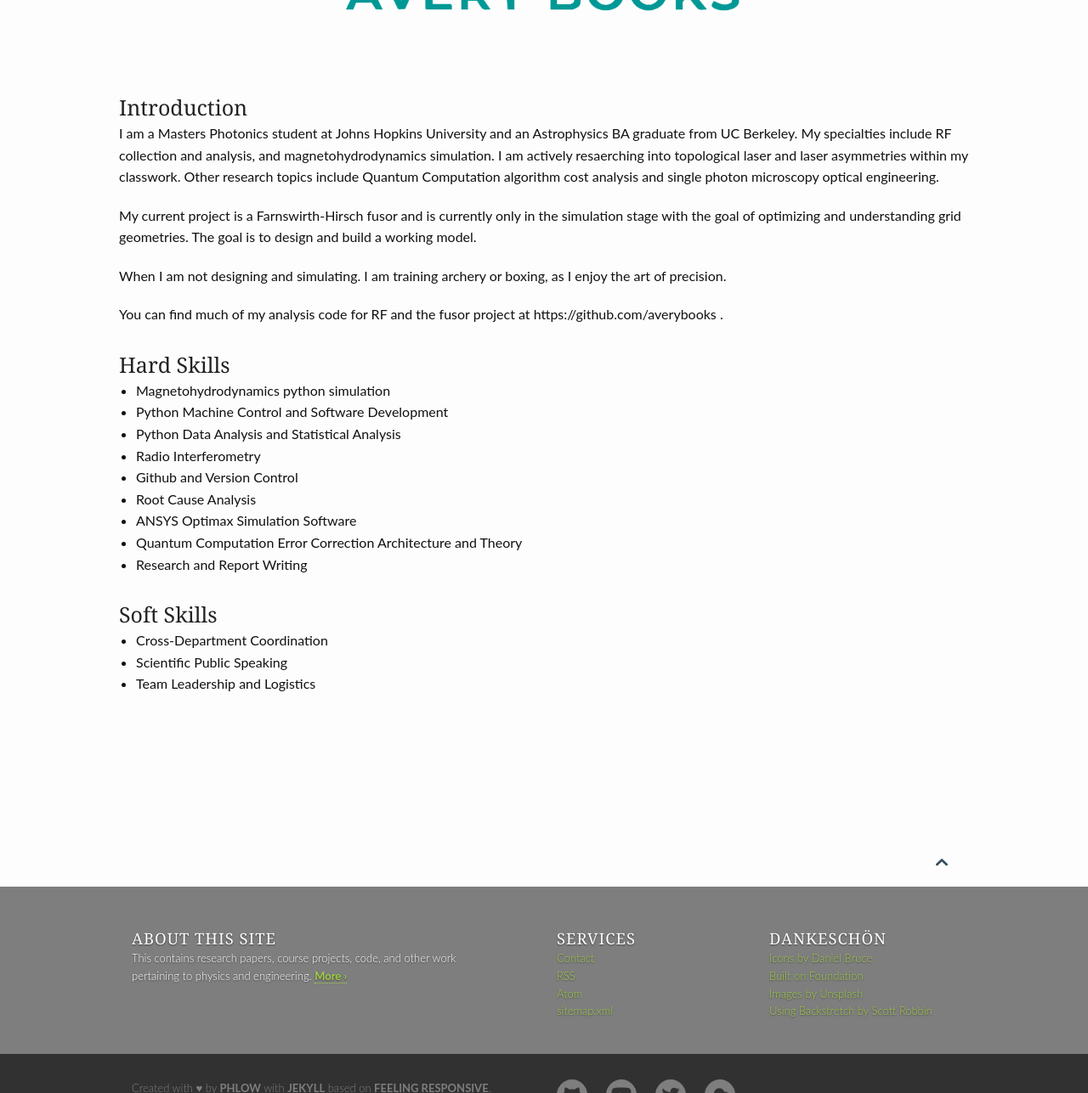
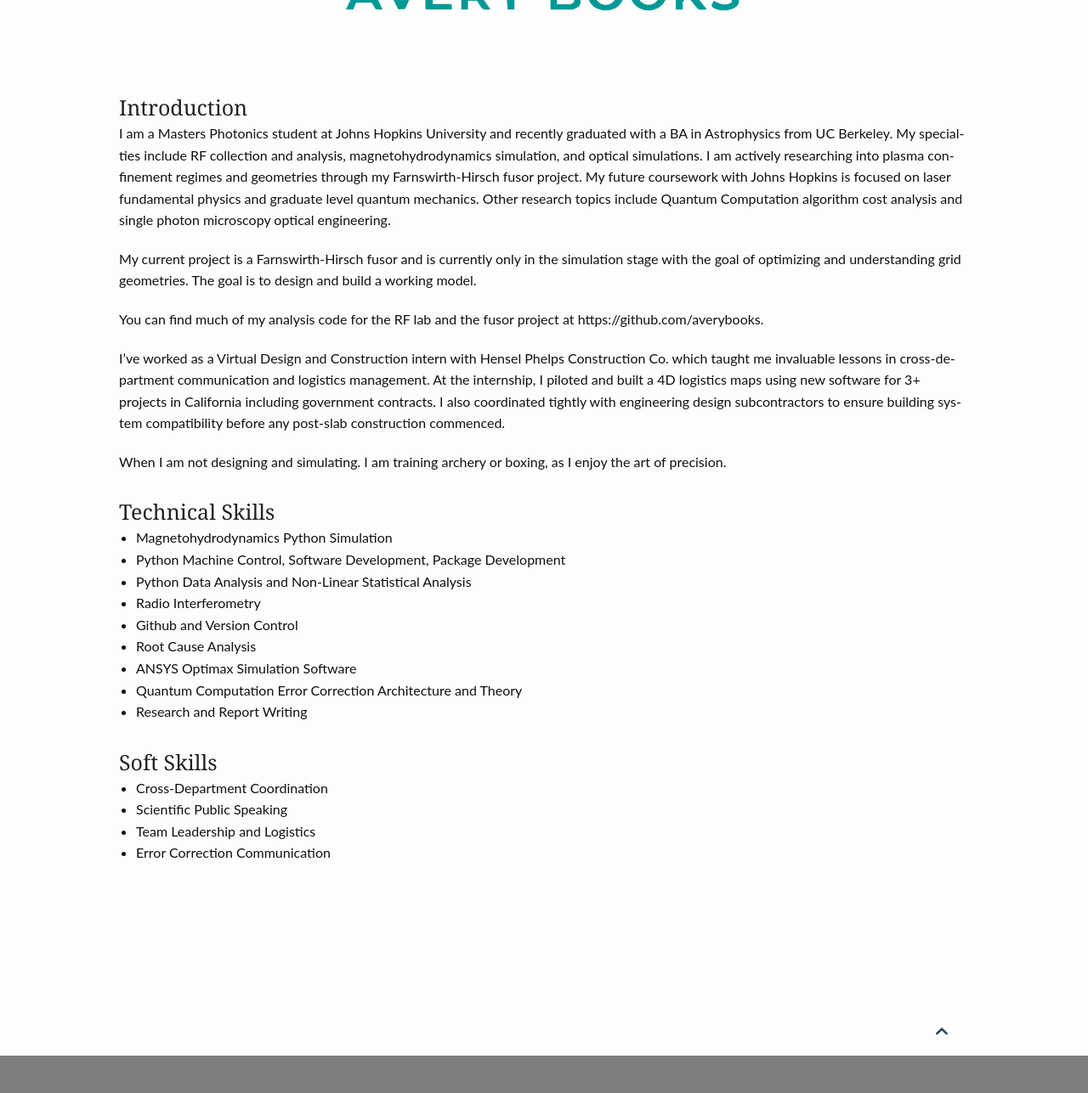
Before and after one commit to averybooks/averybooks.github.io, a Jekyll site: the page built from index.md, in a window 1280 px wide and 1400 px high, scrolled down 271 px, cut to the strip 113-1400 px from the top of the window. Shown: the whole strip at 85% size. Built offline with Jekyll 4.4.1, drawn with Linux system fonts in a browser that asks for light colours.

Commit message:
Update index.md

```diff
--- a/index.md
+++ b/index.md
@@ -1,23 +1,25 @@
 ---
 layout: frontpage
-title: "Avery Books Digital Portfolio"
+title: "Avery Books Research Portfolio"
 meta_description: "Welcome to my portfolio website."
 header:
   image_fullwidth: "header_homepage.jpg"
 ---
 ### Introduction
-I am a Masters Photonics student at Johns Hopkins University and an Astrophysics BA graduate from UC Berkeley. My specialties include RF collection and analysis, and magnetohydrodynamics simulation. I am actively resaerching into topological laser and laser asymmetries within my classwork. Other research topics include Quantum Computation algorithm cost analysis and single photon microscopy optical engineering.
+I am a Masters Photonics student at Johns Hopkins University and recently graduated with a BA in Astrophysics from UC Berkeley. My specialties include RF collection and analysis, magnetohydrodynamics simulation, and optical simulations. I am actively researching into plasma confinement regimes and geometries through my Farnswirth-Hirsch fusor project. My future coursework with Johns Hopkins is focused on laser fundamental physics and graduate level quantum mechanics. Other research topics include Quantum Computation algorithm cost analysis and single photon microscopy optical engineering.
 
 My current project is a Farnswirth-Hirsch fusor and is currently only in the simulation stage with the goal of optimizing and understanding grid geometries. The goal is to design and build a working model.
 
+You can find much of my analysis code for the RF lab and the fusor project at https://github.com/averybooks.
+
+I've worked as a Virtual Design and Construction intern with Hensel Phelps Construction Co. which taught me invaluable lessons in cross-department communication and logistics management. At the internship, I piloted and built a 4D logistics maps using new software for 3+ projects in California including government contracts. I also coordinated tightly with engineering design subcontractors to ensure building system compatibility before any post-slab construction commenced.
+
 When I am not designing and simulating. I am training archery or boxing, as I enjoy the art of precision.
 
-You can find much of my analysis code for RF and the fusor project at https://github.com/averybooks .
-
-### Hard Skills
-* Magnetohydrodynamics python simulation
-* Python Machine Control and Software Development
-* Python Data Analysis and Statistical Analysis
+### Technical Skills
+* Magnetohydrodynamics Python Simulation
+* Python Machine Control, Software Development, Package Development
+* Python Data Analysis and Non-Linear Statistical Analysis
 * Radio Interferometry
 * Github and Version Control
 * Root Cause Analysis
@@ -29,3 +31,4 @@ You can find much of my analysis code for RF and the fusor project at https://gi
 * Cross-Department Coordination
 * Scientific Public Speaking
 * Team Leadership and Logistics
+* Error Correction Communication
```
